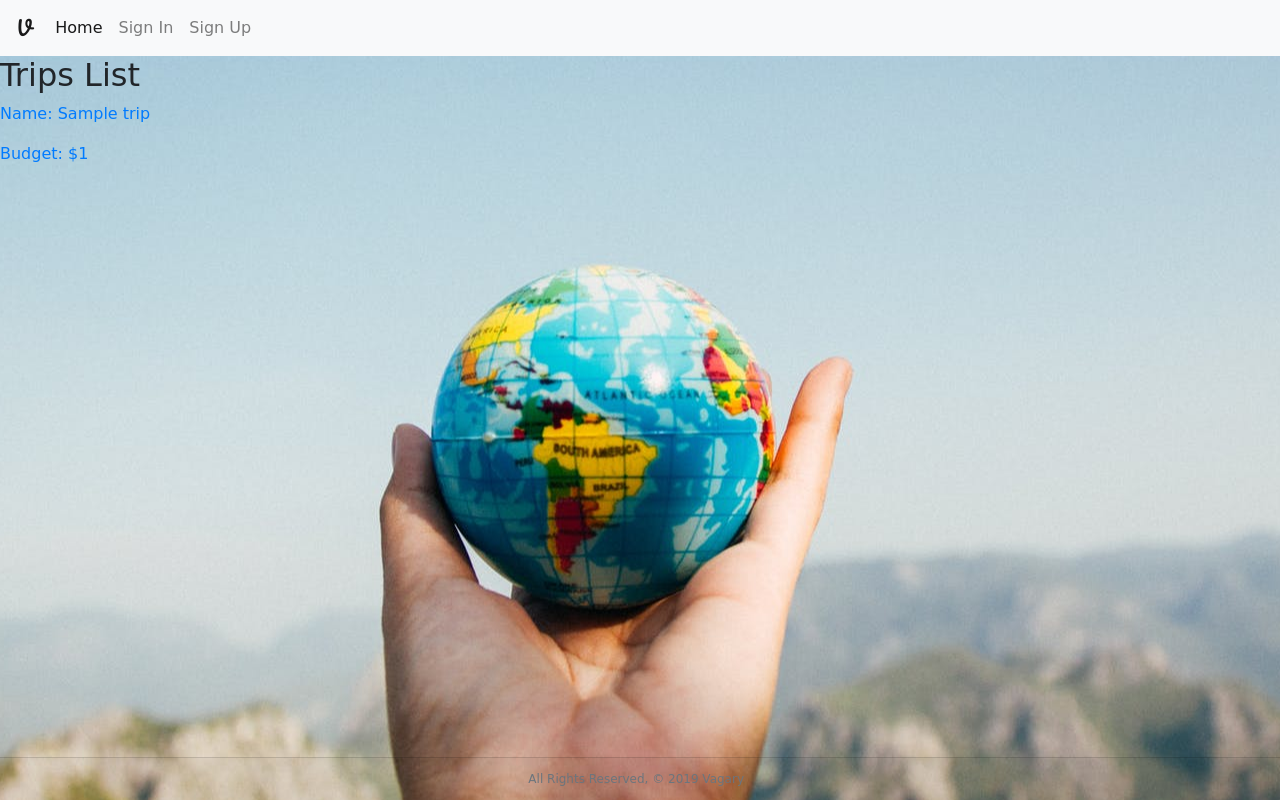
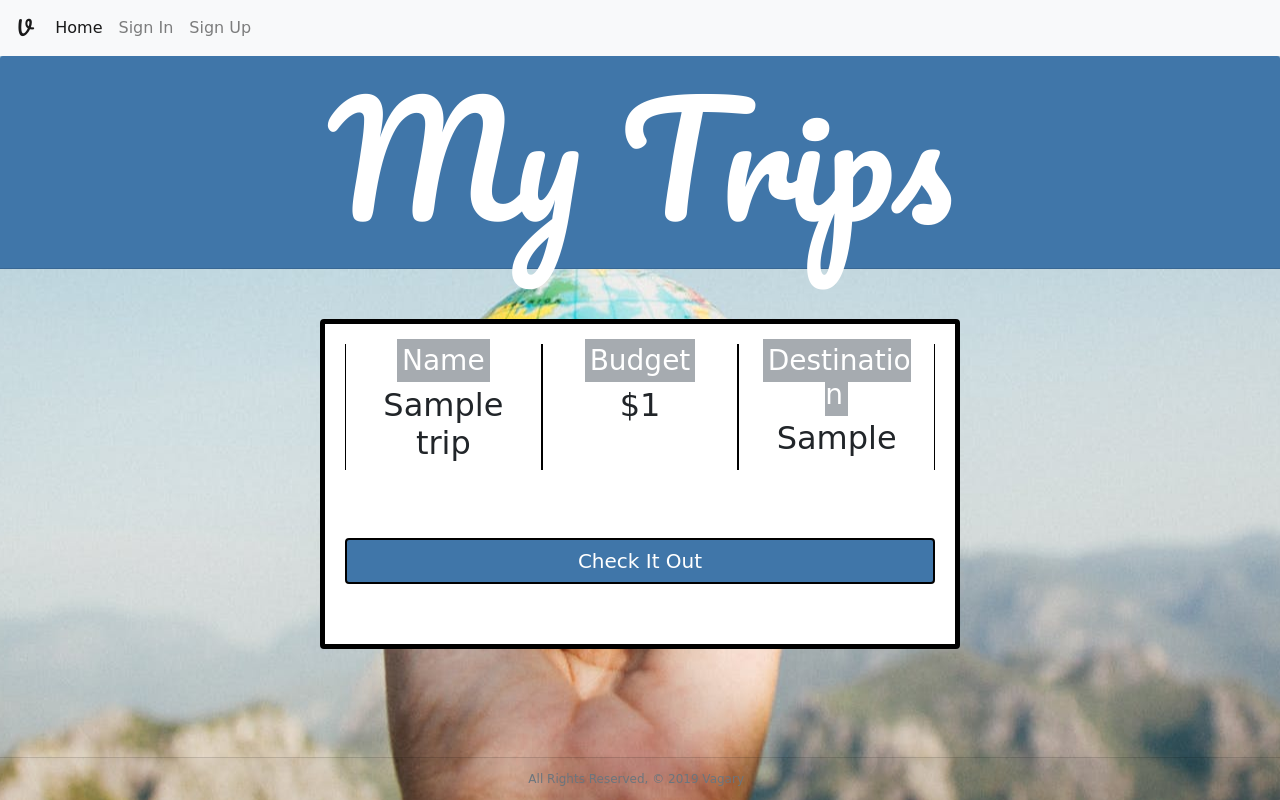
Before and after one commit to spackwood/Vagary, a Django app: page /trips/ in a window 1280 px wide. Run offline with Django 3.2, Linux system fonts and the light colour scheme; tables that the repository leaves empty hold one stand-in row (values such as "Sample post"); some libraries are stand-ins or nearby versions; some web fonts are replaced.

Commit message:
if no flight is added to the trip, trip doesn't display on trip list

```diff
--- a/main_app/templates/flights/search.html
+++ b/main_app/templates/flights/search.html
@@ -2,7 +2,7 @@
 {% block content %}
 {%for i in iata%}
         {%if i.code == airport_code %}
-        <h2 class="card-header text-center">Flights to {{i.name}}</h5>
+        <h2 class="card-header text-center">Flights to {{i.name}}</h2>
         {%endif%}
         {%endfor%}
 {% for f in flights%}
--- a/main_app/templates/main_app/trip_list.html
+++ b/main_app/templates/main_app/trip_list.html
@@ -1,13 +1,31 @@
 {% extends 'base.html' %}
 {% block content %}
-<h2>Trips List</h2>
+<h1 class="card-header text-center">My Trips</h1>
 {% for trip in trip_list %}
-<a href="/trips/{{trip.id}}/{{trip.origin}}">
-    <div>
-        <p>Name: {{trip.name}}</p>
-        <p>Budget: ${{trip.budget}}</p>
+    {%if trip.flight_set.first%}
+    <div class="card col-6 offset-md-3">
+        <div class="card-body">
+            <div class = 'row'>
+                <div class = 'col-4 text-center'>
+                    <h3><span>Name</span></h3>
+                    <h2>{{trip.name}}</h2>
+                </div>
+                <div class = 'col-4 text-center'>
+                    <h3><span>Budget</span></h3>
+                    <h2>${{trip.budget}}</h2>
+                </div>
+                <div class = 'col-4 text-center'>
+                    <h3><span>Destination</span></h3>
+                    <h2>{{trip.flight_set.first.destination}}</h2>
+                </div>
+            </div>
+            <br><br>
+            <div class = 'row'>
+                <a href="/trips/{{trip.id}}/{{trip.origin}}" class="btn btn-primary add col-12">Check It Out</a>
+            </div>
+        </div>
     </div>
-</a>
+{% endif %}
 {% endfor %}
 
 {% endblock %}
```
